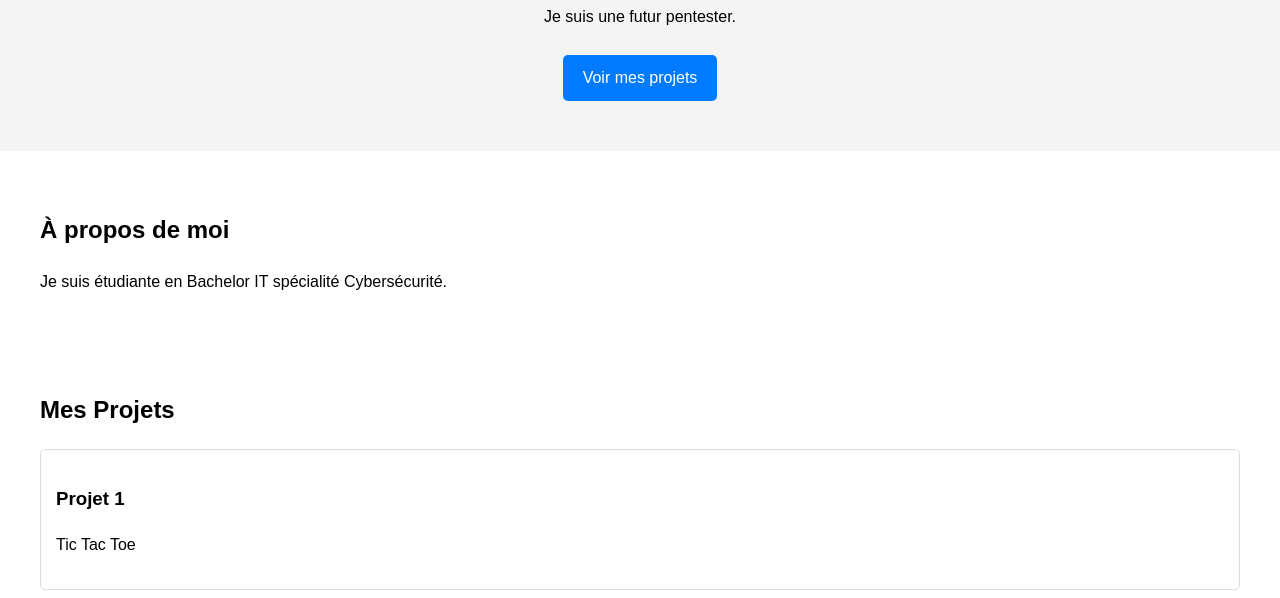
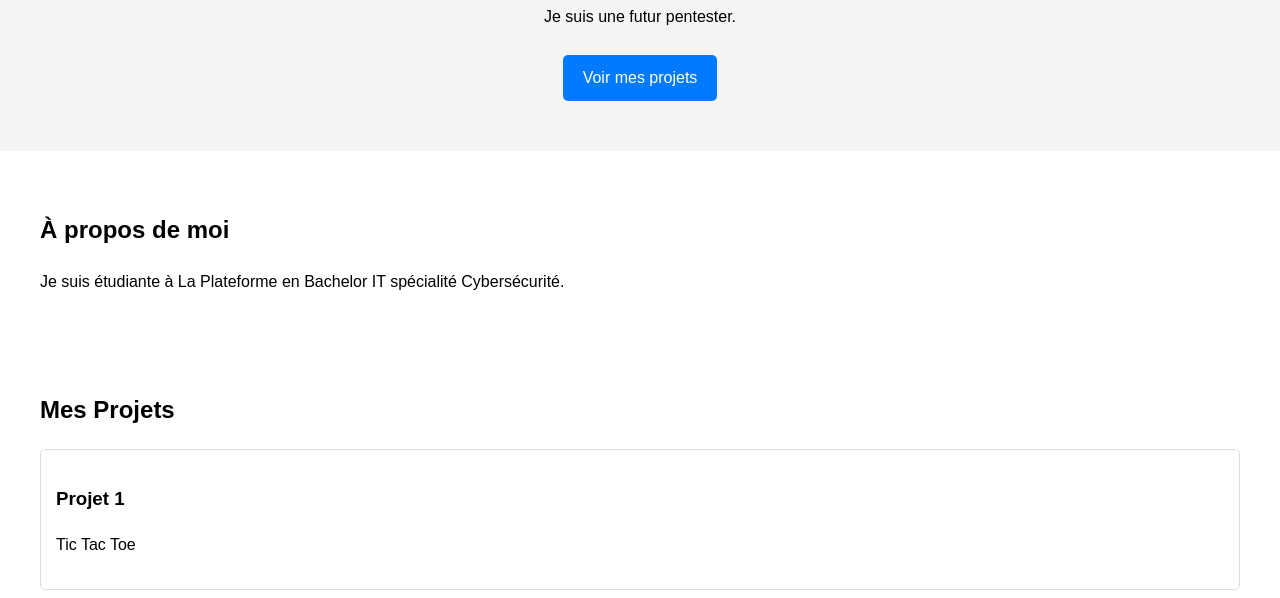
Before and after one commit to AsmaBirour/Portfolio, a plain HTML site: page Index.html in a window 1280 px wide. Shown: the part 153-751 px from the top of the page. Drawn offline with Linux system fonts and the light colour scheme.

Commit message:
Force une mise à jour

```diff
--- a/Index.html
+++ b/Index.html
@@ -16,7 +16,7 @@
   <main>
     <section id="about">
       <h2>À propos de moi</h2>
-      <p>Je suis étudiante en Bachelor IT spécialité Cybersécurité.</p>
+      <p>Je suis étudiante à La Plateforme en Bachelor IT spécialité Cybersécurité.</p>
     </section>
 
     <section id="projects">
```
